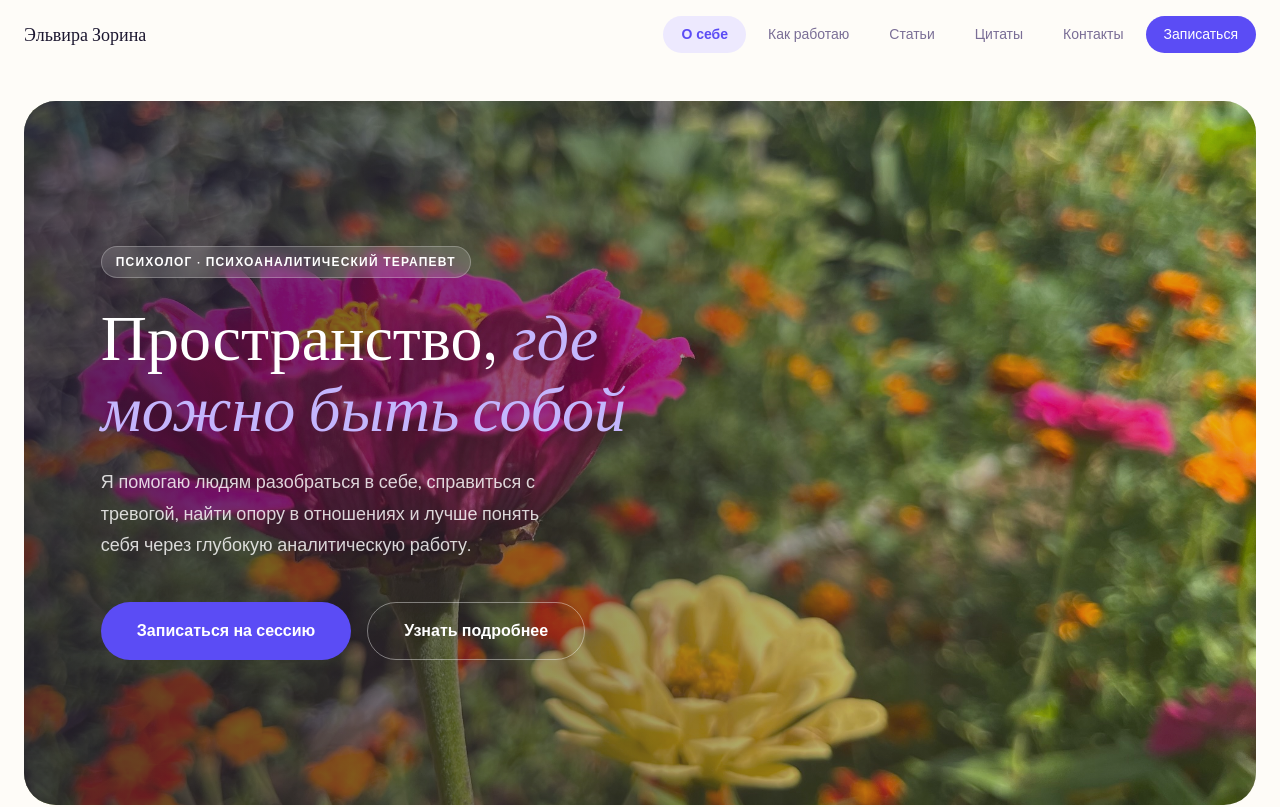
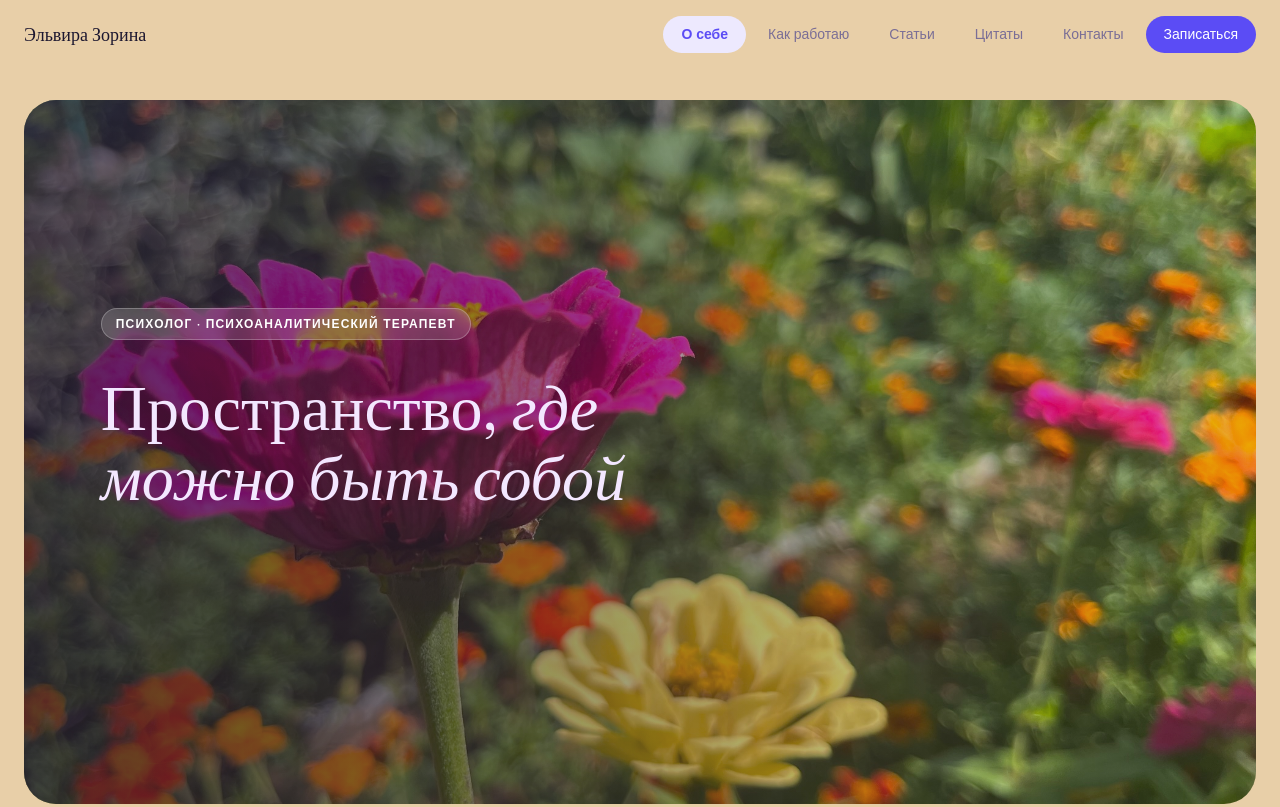
Before and after one commit to MishaZorin/psycologist-site, a React (Vite) app in the folder mother web site/: page / in a window 1280 px wide. Shown: the top 807 px of the page. Built offline with nearby package versions, Linux system fonts and the light colour scheme.

Commit message:
fix colors

```diff
--- a/mother web site/src/App.tsx
+++ b/mother web site/src/App.tsx
@@ -14,6 +14,9 @@ import art10Img from './assets/прощение.jpg'
 import art11Img from './assets/любовь.jpg'
 import art12Img from './assets/убежище.jpg'
 import art13Img from './assets/капли.jpg'
+import quotesBack from './assets/Image-1.jpg'
+
+
 type Tab = 'about' | 'articles' | 'howIWork' | 'contacts' | 'book' | 'quotes'
 
 const TABS: { id: Tab; label: string }[] = [
@@ -55,50 +58,43 @@ const articles = [
 
     title: 'Могу ли я сам себе помочь?',
     img: art3Img,
-    text: `       Методы самопомощи, конечно же, существуют. Например, существуют различные способы для снятия стресса и напряжения. Те, кто их практикует регулярно, могут достичь хороших результатов. Но психотерапию самому на себе не произвести. Мы все имеем некие слепые пятна, которые не в состоянии увидеть в одиночку.
+    text: `Методы самопомощи, конечно же, существуют. Например, существуют различные способы для снятия стресса и напряжения. Те, кто их практикует регулярно, могут достичь хороших результатов. Но психотерапию самому на себе не произвести. Мы все имеем некие слепые пятна, которые не в состоянии увидеть в одиночку.
 
 - Могут ли помочь книги?
-
        Хорошая книга, действительно, может помочь понять, откуда проблема. И таких книг много! Другое дело, что у каждого из нас свой бекграунд, своя история. Поэтому то, что помогло одному - не помогает другому. Понять, почему что-то происходит, можно, а вот изменить это в своей жизни  - задача посложнее. Нет универсальных ответов, как нет одного рецепта счастья. Поэтому здесь только один путь – в личную терапию.
 
 - Как понять, что пора к психологу?
-
        Обычно люди это понимают по силе дискомфорта, который они чувствуют.  «Большинство людей проживают свою жизнь в тихом отчаянии». Генри Дэвид Торо.
 
 - Как проходит первая консультация?
-
-       Первая консультация – волнительное событие, как для клиента, так и для психолога. Консультация длится 50 минут, вы можете в свободной форме рассказать о своих трудностях и о том, что вас привело. Психолог будет что-то уточнять, задавать вопросы. На 1 консультации происходит:
-
-знакомство клиента и психолога;
-диагностика состояния клиента;
-обсуждение плана дальнейшей работы;
+       Первая консультация – волнительное событие, как для клиента, так и для психолога. Консультация длится 50 минут, вы можете в свободной форме рассказать о своих трудностях и о том, что вас привело. На 1 консультации происходит:
+
+✅знакомство клиента и психолога;
+✅диагностика;
+✅обсуждение плана дальнейшей работы;
+
 - Что ждать от первой консультации?
-
        После первой встречи вы сможете понять, насколько вам подходит специалист и  метод, в котором он работает, потому что для продуктивной работы  вам должно быть комфортно. Если  вы  чувствуете себя понятым, понимаете, что будет происходить дальше, вам легко говорить и спрашивать, скорее всего специалист вам подходит. Если у вас есть ощущение, что специалист знает, а главное - умеет справляться со сложными ситуациями, это также хороший показатель для совместной работы.
 
 - Сколько консультаций нужно, чтобы стало легче?
-
        Конечно, всем нам хочется побыстрее решить свои проблемы. Но так получается не всегда. Здесь все зависит от вашей проблемы. Если проблема локальная и возникла не так давно, то вполне вероятно, что можно её разрешить в течение нескольких сессий (от 5-15 сессий).
 
        Если же проблема существует несколько лет, и вы уже самостоятельно пытались ее решить, но у вас никак не получалось с ней справиться, то это говорит о том, что корни проблем лежат более глубоко и, чтобы до них добраться, – нужно время.  Наши психические процессы – инертны, чтобы изменить привычные процессы, требуется длительная терапия, но первые улучшения состояния наступают гораздо раньше.
 
 - Как часто нужно приходить на консультации?
-
      Обычная частота встреч 1-3 сессии в неделю. Этого достаточно, чтобы поддерживать терапевтический процесс на хорошем уровне.
 
 - Сколько времени длится консультация?
-
      Индивидуальная консультация длиться 50 минут. Семейная встреча – 1,5 часа.
 
 - Как определить, можете ли Вы справиться самостоятельно или все-таки нужна помощь специалиста?
-
-     У всех у нас бывают стрессовые моменты в жизни, жизнь без проблем – недостижимая мечта многих людей. Но мы все, так или иначе, сталкивается с трудностями - некоторые из которых нам удается решить своими силами, другие - с помощью близких людей и родственников.
-
-        Но бывает и так, что в жизни появляются события, которые очень сильно влияют на человека: такими событиями могут быть - смена работы, переезд, смерть  или болезнь близкого человека, развод. Они разделяют жизнь человека на «до» и «после». Если с течением времени вам самостоятельно не удалось их пережить, не становится легче, а наоборот возникает апатия, депрессия, то скорее всего без опытного специалиста вам не разобраться.
+     У всех у нас бывают стрессовые моменты в жизни, жизнь без проблем – недостижимая мечта многих людей. Но мы все, так или иначе, сталкиваемся с трудностями - некоторые из которых нам удается решить своими силами, другие - с помощью близких людей и родственников.
+
+        Но бывает и так, что в жизни появляются события, которые очень сильно влияют на человека: такими событиями могут быть: смена работы, переезд, смерть  или болезнь близкого человека, развод. Они разделяют жизнь человека на «до» и «после». Если с течением времени вам самостоятельно не удалось их пережить, не становится легче, а наоборот возникает апатия, депрессия, то скорее всего без опытного специалиста вам не разобраться.
 
  Если вы понимаете, что на решение вашей проблемы брошены все ваши усилия, а результата нет, но есть истощение – не теряете свое драгоценное время, так как жизнь одна.
+
 - Почему психотерапия стоит денег?
-
         Конечно, психотерапия — это работа, требующая не только временных затрат, но и финансовых вложений. Вопрос денег на первых порах часто оказывается решающим, чтобы прийти в психотерапию. Психотерапия - это не просто разговор, как может казаться на первый взгляд.  Это очень глубокий и сложный процесс, которому обучаются годами.
 
        Но вопрос цены – это вопрос ценности терапии для вас. Мы вкладываемся в то, что ценно для нас самих. Глубинные изменения – самые стойкие. Да, они требуют затрат, но  они того стоят. Терапия всегда окупается, так как меняется сама жизнь.`,
@@ -787,16 +783,16 @@ export default function App() {
   }
 
   return (
-    <div style={{ minHeight: '100vh', background: 'var(--bg)' }}>
+    <div style={{ minHeight: '100vh', background: '#E8CFA8' }}>
       {/* NAV */}
       <header
         style={{
           position: 'sticky',
           top: 0,
           zIndex: 100,
-          background: scrolled ? 'rgba(254,252,248,0.92)' : 'transparent',
+          background: scrolled ? '#E8CFA8' : 'transparent',
           backdropFilter: scrolled ? 'blur(12px)' : 'none',
-          borderBottom: scrolled ? '1px solid var(--border)' : '1px solid transparent',
+          // borderBottom: scrolled ? '1px solid var(--border)' : '1px solid transparent',
           transition: 'all 0.3s',
         }}
       >
@@ -974,11 +970,13 @@ function AboutSection({ onBook }: { onBook: () => void }) {
 fontSize: '12px',
 letterSpacing: '0.1em',
 textTransform: 'uppercase',
-            marginBottom: '24px',
 width: 'fit-content',
 border: '1px solid rgba(255,255,255,0.25)',
+marginTop: '-60px',
+marginBottom: '32px',
           }}>
-            Психолог · Психоаналитический терапевт
+
+           <h3 >Психолог · Психоаналитический терапевт</h3>
           </div>
           <h1 style={{
             fontFamily: 'Fraunces, serif',
@@ -986,61 +984,13 @@ function AboutSection({ onBook }: { onBook: () => void }) {
             fontSize: 'clamp(38px, 5vw, 68px)',
             lineHeight: 1.1,
             margin: '0 0 24px',
-            color: '#fff',
+            color: '#F3E7FF'
           }}>
             Пространство,{' '}
-            <em style={{ fontStyle: 'italic', color: '#c4b5fd' }}>где можно быть собой</em>
+            <em style={{ fontStyle: 'italic', color: '#F3E7FF' }}>где можно быть собой</em>
           </h1>
-          <p style={{
-            fontSize: 'clamp(15px, 1.8vw, 18px)',
-            lineHeight: 1.75,
-            color: 'rgba(255,255,255,0.82)',
-            margin: '0 0 40px',
-            maxWidth: '480px',
-          }}>
-            Я помогаю людям разобраться в себе, справиться с тревогой, найти опору
-            в отношениях и лучше понять себя через глубокую аналитическую работу.
-          </p>
-          <div style={{ display: 'flex', gap: '16px', flexWrap: 'wrap' }}>
-            <button
-              onClick={onBook}
-              style={{
-                padding: '16px 36px',
-                borderRadius: '50px',
-                background: 'var(--primary)',
-                color: '#fff',
-                border: 'none',
-                cursor: 'pointer',
-                fontFamily: 'Nunito, sans-serif',
-                fontWeight: 700,
-                fontSize: '16px',
-                transition: 'opacity 0.2s',
-              }}
-              onMouseEnter={e => (e.currentTarget.style.opacity = '0.85')}
-              onMouseLeave={e => (e.currentTarget.style.opacity = '1')}
-            >
-              Записаться на сессию
-            </button>
-            <button
-              onClick={() => { }}
-              style={{
-                padding: '16px 36px',
-                borderRadius: '50px',
-                background: 'transparent',
-                color: '#fff',
-                border: '1.5px solid rgba(255,255,255,0.4)',
-                cursor: 'pointer',
-                fontFamily: 'Nunito, sans-serif',
-                fontWeight: 600,
-                fontSize: '16px',
-                transition: 'border-color 0.2s',
-              }}
-              onMouseEnter={e => (e.currentTarget.style.borderColor = 'rgba(255,255,255,0.8)')}
-              onMouseLeave={e => (e.currentTarget.style.borderColor = 'rgba(255,255,255,0.4)')}
-            >
-              Узнать подробнее
-            </button>
-          </div>
+
+
         </div>
       </div>
 
@@ -1168,7 +1118,7 @@ function ArticlesSection({ onReadArticle }: { onReadArticle: (index: number) =>
           <article
             key={i}
             style={{
-              background: 'var(--card)',
+              background: '#F3E6D0',
               border: '1px solid var(--border)',
               borderRadius: 'var(--radius)',
               padding: '32px',
@@ -1544,69 +1494,79 @@ function ContactsSection() {
     </div>
   )
 }
-function QuotesSection(){
+function QuotesSection() {
   return (
-   <div style={{ paddingTop: '60px' }}>
+    <div
+      style={{
+        backgroundImage: `url(${quotesBack})`,
+        backgroundSize: 'cover',
+        backgroundPosition: 'center',
+        backgroundRepeat: 'no-repeat',
+        width: '100%',
+        padding: '60px 24px',
+        boxSizing: 'border-box',
+        borderRadius:'20px'
+      }}
+    >
       <div style={{ marginBottom: '48px' }}>
-        <h2 style={{ fontFamily: 'Fraunces, serif', fontWeight: 300, fontSize: 'clamp(32px, 4vw, 52px)', margin: '0 0 12px' }}>
+        <h2
+          style={{
+            fontFamily: 'Fraunces, serif',
+            fontWeight: 300,
+            fontSize: 'clamp(32px, 4vw, 52px)',
+            margin: '0 0 12px',
+            color: 'white',
+
+          }}
+        >
           Цитаты
         </h2>
-
-      </div>
-
-      <div style={{ display: 'grid', gridTemplateColumns: 'repeat(2, 1fr)', gap: '24px' }} className="articles-grid">
+      </div>
+
+      <div
+        className="articles-grid"
+
+      >
         {quotes.map((q, i) => (
           <article
             key={i}
             style={{
-              background: 'var(--card)',
-              border: '1px solid var(--border)',
-              borderRadius: 'var(--radius)',
               padding: '32px',
               cursor: 'pointer',
               transition: 'transform 0.2s, box-shadow 0.2s',
-            }}
-            // onClick={() => onReadArticle(i)}
+              marginBottom: '20px'
+            }}
             onMouseEnter={e => {
-              e.currentTarget.style.transform = 'translateY(-4px)'
-              e.currentTarget.style.boxShadow = '0 16px 40px rgba(91,76,245,0.08)'
+              e.currentTarget.style.transform = 'translateY(-4px)';
+              e.currentTarget.style.boxShadow = '0 16px 40px rgba(91,76,245,0.08)';
             }}
             onMouseLeave={e => {
-              e.currentTarget.style.transform = 'none'
-              e.currentTarget.style.boxShadow = 'none'
-            }}
-          >
-            <div style={{ display: 'flex', justifyContent: 'space-between', alignItems: 'flex-start', marginBottom: '20px' }}>
-
-            </div>
+              e.currentTarget.style.transform = 'none';
+              e.currentTarget.style.boxShadow = 'none';
+            }}
+          >
             <h3
               style={{
                 fontFamily: 'Fraunces, serif',
                 fontWeight: 400,
                 fontSize: '22px',
                 lineHeight: 1.3,
-                margin: '0 0 14px',
-                color: 'var(--fg)',
+                margin: '0',
+                color: 'white',
               }}
             >
               {q.quote}
             </h3>
-            {/* <p style={{ color: 'var(--muted)', fontSize: '14px', lineHeight: 1.7, margin: '0 0 24px' }}>{a.text}</p> */}
-            <div style={{ display: 'flex', justifyContent: 'space-between', alignItems: 'center' }}>
-              {/* <span style={{ fontSize: '12px', color: 'var(--muted)' }}>{a.date}</span> */}
-
-            </div>
           </article>
         ))}
       </div>
-
       <style>{`
         @media (max-width: 768px) {
           .articles-grid { grid-template-columns: 1fr !important; }
         }
       `}</style>
     </div>
-  )
+  );
 }
 
 function BookSection() {
```
Also changed, not shown: mother web site/src/assets/Image-1.jpg (added). Lines whose indentation alone changed are shown as unchanged.
